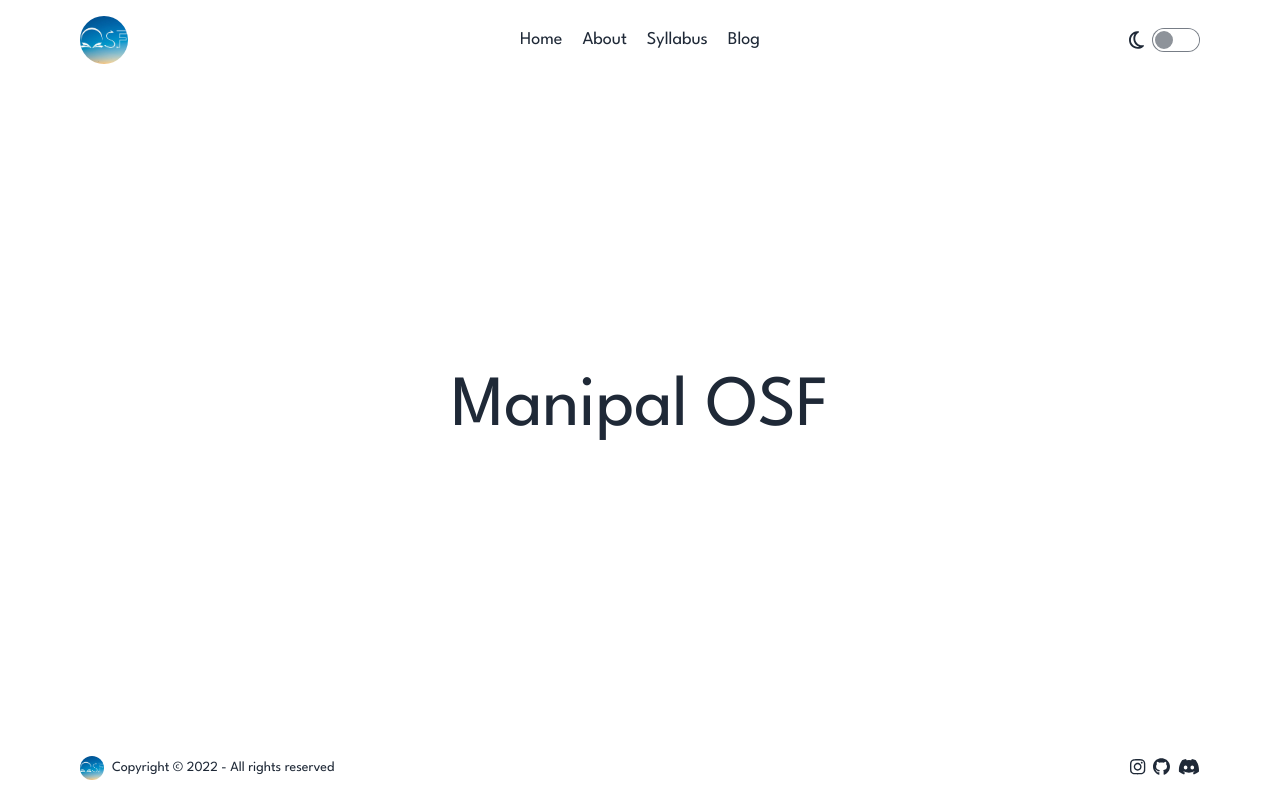
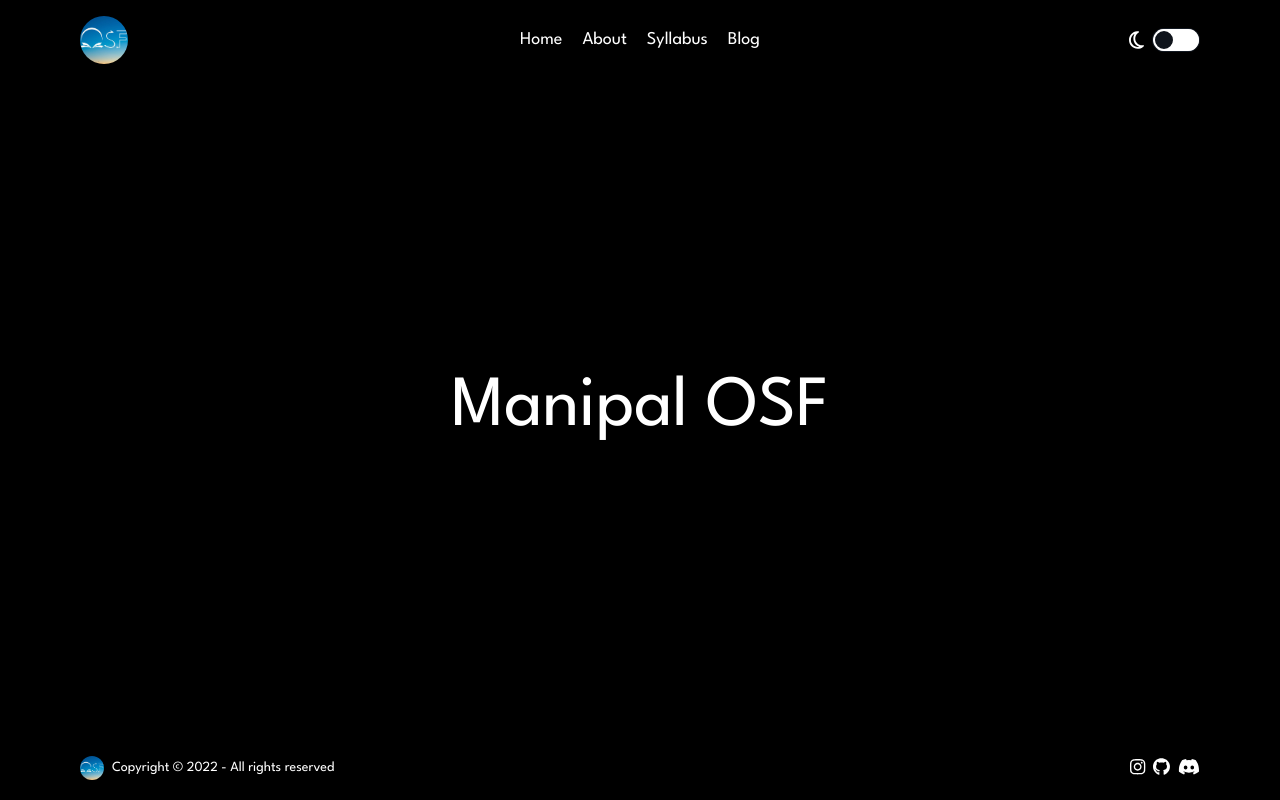
Before and after one commit to Manipal-OSF/website, a Next.js app in the folder frontend/: page / in a window 1280 px wide. Built offline with nearby package versions, Linux system fonts and the light colour scheme.

Commit message:
Fix theme switching to some extent

```diff
--- a/frontend/components/Header.tsx
+++ b/frontend/components/Header.tsx
@@ -2,7 +2,7 @@ import { faMoon } from '@fortawesome/free-regular-svg-icons';
 import { faBars } from '@fortawesome/free-solid-svg-icons';
 import { FontAwesomeIcon } from '@fortawesome/react-fontawesome';
 import Image from 'next/image';
-import { useRef, useEffect } from 'react';
+import { useRef, useEffect, createRef, useState } from 'react';
 import { setTheme } from '../services/theme';
 import logo from '../public/logo.jpg';
 import { Disclosure } from '@headlessui/react';
@@ -36,10 +36,11 @@ const Links = () => {
 };
 
 const Header = () => {
-  let checked = useRef(false);
+  let [checked, setChecked] = useState<boolean>(false);
 
   useEffect(() => {
-    localStorage.theme === 'light' ? false : true;
+    setChecked(localStorage.theme === 'light' ? false : true);
+    setTheme(localStorage.theme);
   }, []);
 
   return (
@@ -88,7 +89,7 @@ const Header = () => {
         <FontAwesomeIcon icon={faMoon} size='lg' />
         <input
           className='toggle'
-          defaultChecked={checked.current}
+          defaultChecked={checked}
           type='checkbox'
           aria-label='Theme switcher'
           onChange={() => {
--- a/frontend/services/theme.ts
+++ b/frontend/services/theme.ts
@@ -14,4 +14,5 @@ export const setTheme = (mode: ThemeMode = ''): void => {
     document.documentElement.classList.remove('dark');
     localStorage.theme = 'light';
   }
+  console.log(localStorage.theme)
 };
```
